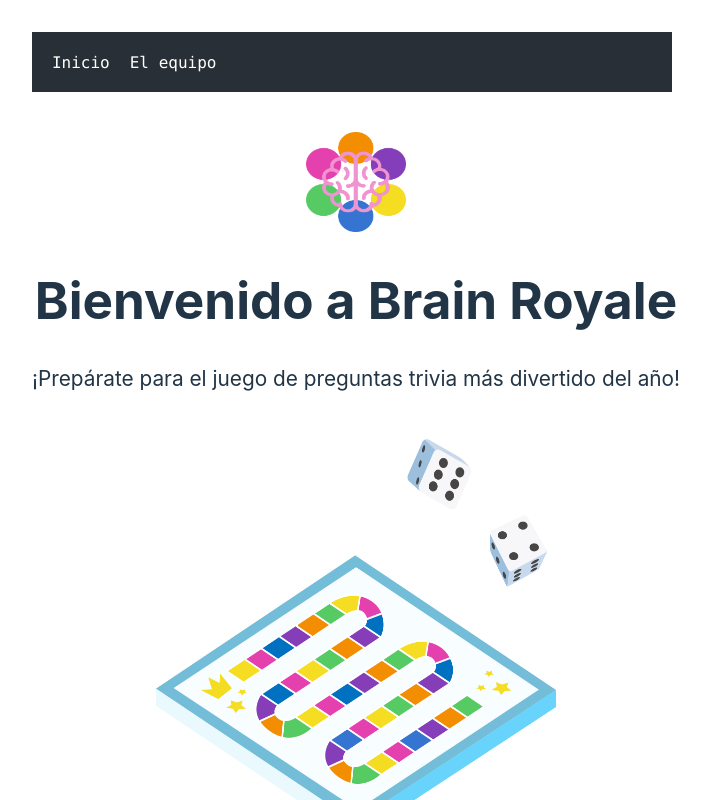
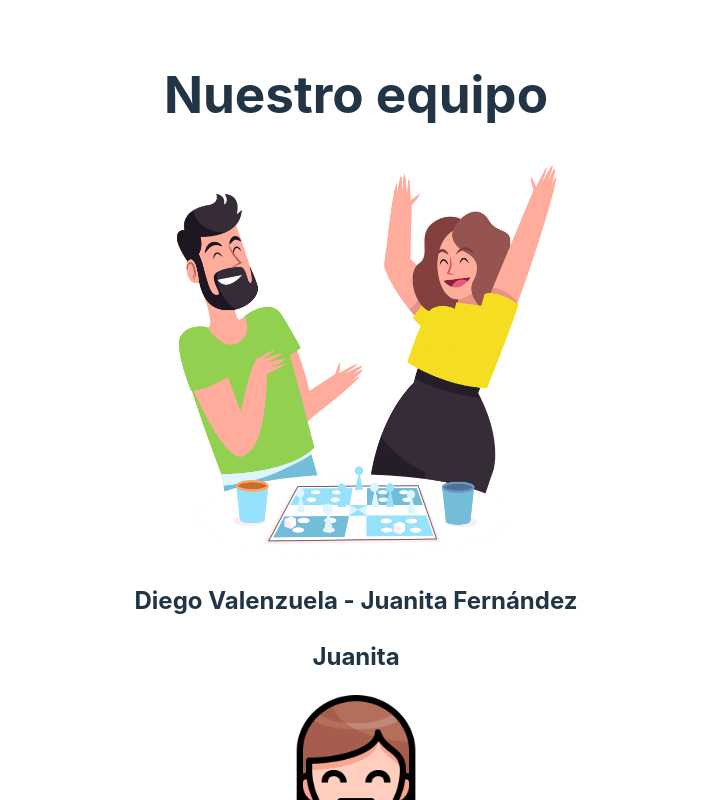
Before and after one commit to juanifdez/BrainRoyale, a React (Vite) app in the folder the-game/: page /teampage in a window 1280 px wide. Shown: the top 800 px of the page, without its empty margins (284-994 px from the left). Built offline with nearby package versions, Linux system fonts and the light colour scheme.

Commit message:
feat(Routing): implementation of Routing for path structure

```diff
--- /dev/null
+++ b/the-game/src/common/App.jsx
@@ -0,0 +1,14 @@
+import React from 'react'
+import ReactDOM from 'react-dom/client'
+import './index.css'
+import LandingPage from './LandingPage'
+/* import TeamPage from './TeamPage'
+import RulesPage from '../game/RulesPage' */
+import Navbar from './Navbar'
+
+ReactDOM.createRoot(document.getElementById('root')).render(
+  <React.StrictMode>
+      <Navbar/>
+      <LandingPage/>
+  </React.StrictMode>,
+)
--- a/the-game/src/common/LandingPage.jsx
+++ b/the-game/src/common/LandingPage.jsx
@@ -1,7 +1,9 @@
 import './LandingPage.css'
 
 export default function LandingPage() {
+
     return (
+
         <div class="block">
         <img src="logo.png" width="100" height="100"/>
         <h1>Bienvenido a Brain Royale</h1>
--- a/the-game/src/common/Navbar.jsx
+++ b/the-game/src/common/Navbar.jsx
@@ -6,8 +6,8 @@ export default function Navbar() {
         <div class="nav">
         <nav class="nav-general">
             <ul>
-                <li><a href="/../../index.html">Inicio</a></li>
-                <li><a href="/src/views/about.html">El equipo</a></li>
+                <li><a href="/">Inicio</a></li>
+                <li><a href="/teampage">El equipo</a></li>
             </ul>
         </nav>
         </div>
--- a/the-game/src/common/Routing.jsx
+++ b/the-game/src/common/Routing.jsx
@@ -1,14 +1,27 @@
 import { BrowserRouter, Routes, Route } from 'react-router-dom'
+import Navbar from './Navbar'
+import LandingPage from './LandingPage'
+import TeamPage from './TeamPage'
+import RulesPage from '../game/RulesPage'
+/* import App from './App' */
 
-export default function Routing(){
+
+function Routing(){
     return(
         <>
         <BrowserRouter>
             <Routes>
-                <Route path={'./landing'} element={<LandingPage/>}/>
-                <Route path={'./team'} element={<TeamPage/>}/>
+                <Route path={'/navbar'} element={<Navbar/>}/>
+                {/* <Route path={'/landing'} element={<LandingPage/>}/> */}
+                <Route path={'/teampage'} element={<TeamPage/>}/>
+
+                <Route path={'/rulespage'} element={<RulesPage/>}/>
+
+                <Route path={'/'} element={<LandingPage/>}/>
             </Routes>
         </BrowserRouter>
         </>
     )
 }
+
+export default Routing
--- a/the-game/src/common/TeamPage.jsx
+++ b/the-game/src/common/TeamPage.jsx
@@ -2,7 +2,7 @@ import './TeamPage.css'
 
 export default function TeamPage() {
     return (
-        <div class="block">
+        <div className="block">
         <h1>Nuestro equipo</h1>
         <img src="equipo.png" id='team' width="400" height="400"/>
         <h2>Diego Valenzuela - Juanita Fernández</h2>
--- a/the-game/src/common/main.jsx
+++ b/the-game/src/common/main.jsx
@@ -1,14 +1,12 @@
 import React from 'react'
 import ReactDOM from 'react-dom/client'
+/* import App from './App' */
 import './index.css'
-import LandingPage from './LandingPage'
-import TeamPage from './TeamPage'
-import RulesPage from '../game/RulesPage'
-import Navbar from './Navbar'
+import Routing from './Routing'
+
 
 ReactDOM.createRoot(document.getElementById('root')).render(
-  <React.StrictMode>
-      <Navbar/>
-      <LandingPage/>
-  </React.StrictMode>,
+    <React.StrictMode>
+        <Routing />
+    </React.StrictMode>,
 )
```
